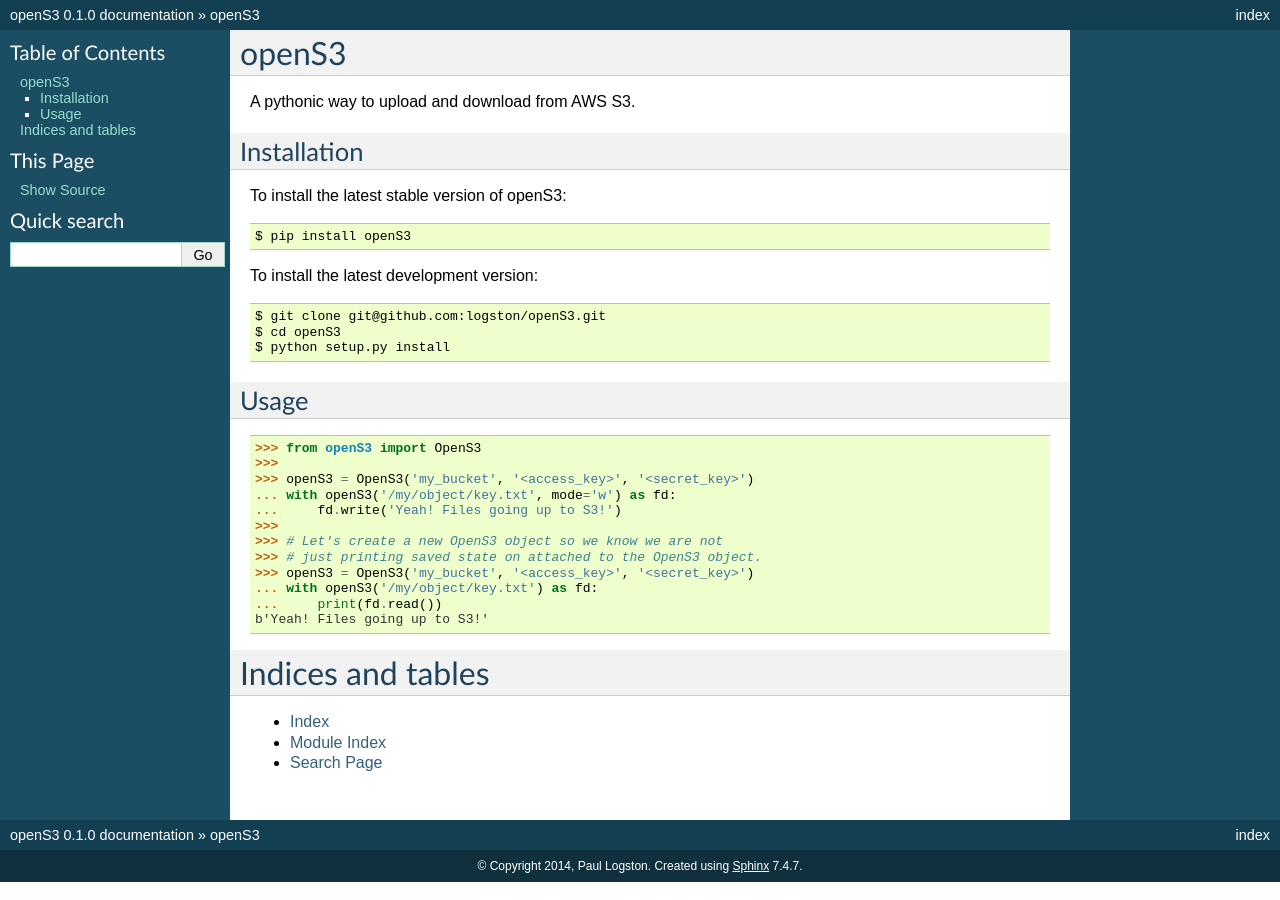
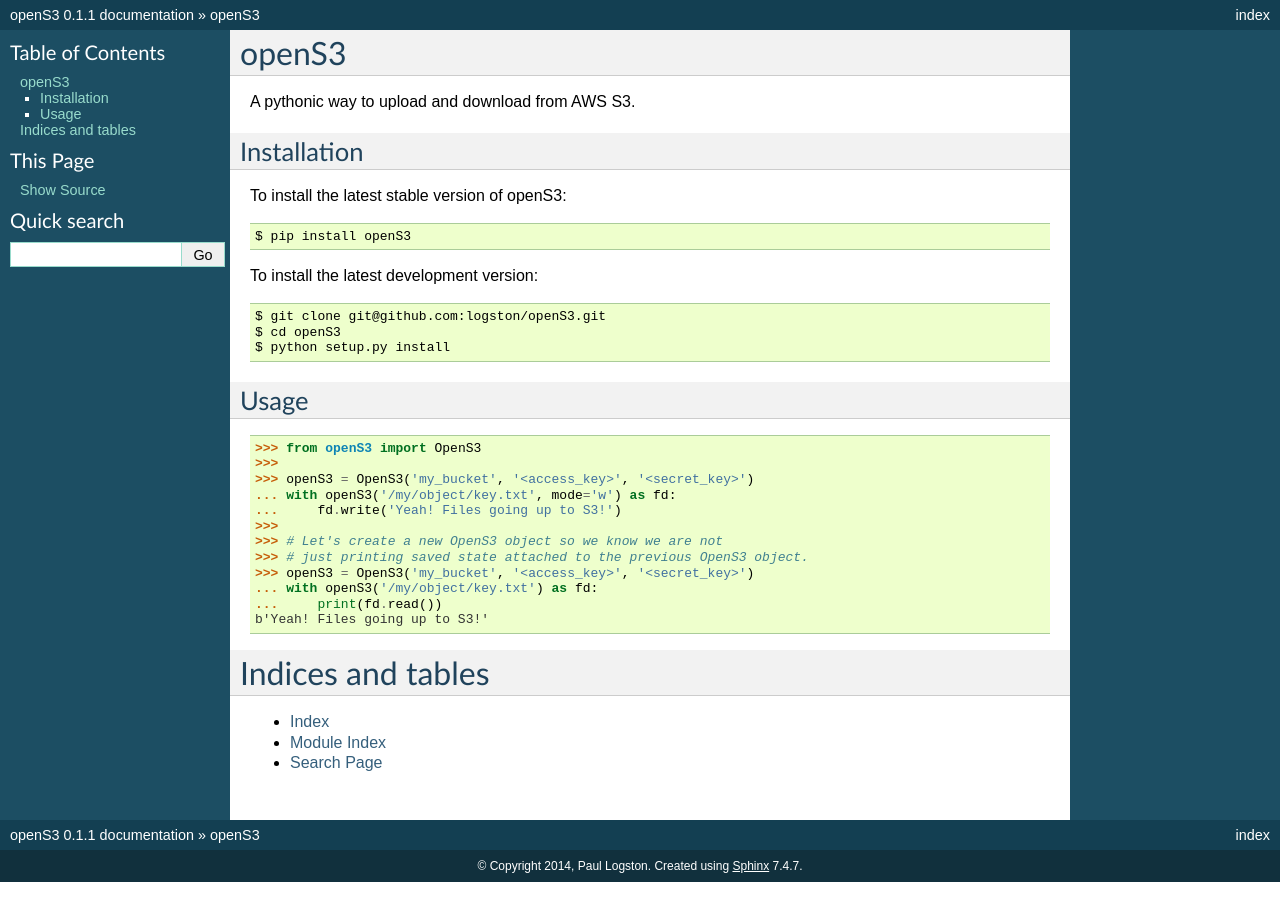
Before and after one commit to logston/openS3, a Sphinx documentation site: the page built from docs/index.rst, in a window 1280 px wide. Built offline with Sphinx 7.4.7, drawn with Linux system fonts in a browser that asks for light colours.

Commit message:
Update docs.

```diff
--- a/README.rst
+++ b/README.rst
@@ -23,7 +23,7 @@ Usage
     ...     fd.write('Yeah! Files going up to S3!')
     >>>
     >>> # Let's create a new OpenS3 object so we know we are not
-    >>> # just printing saved state on attached to the OpenS3 object.
+    >>> # just printing saved state attached to the previous OpenS3 object.
     >>> openS3 = OpenS3('my_bucket', '<access_key>', '<secret_key>')
     ... with openS3('/my/object/key.txt') as fd:
     ...     print(fd.read())
--- a/docs/index.rst
+++ b/docs/index.rst
@@ -38,7 +38,7 @@ Usage
     ...     fd.write('Yeah! Files going up to S3!')
     >>>
     >>> # Let's create a new OpenS3 object so we know we are not
-    >>> # just printing saved state on attached to the OpenS3 object.
+    >>> # just printing saved state attached to the previous OpenS3 object.
     >>> openS3 = OpenS3('my_bucket', '<access_key>', '<secret_key>')
     ... with openS3('/my/object/key.txt') as fd:
     ...     print(fd.read())
--- a/openS3/__init__.py
+++ b/openS3/__init__.py
@@ -2,6 +2,6 @@ from .utils import OpenS3
 
 __author__ = 'Paul Logston'
 __email__ = 'code@logston.me'
-__version__ = '0.1.0'
+__version__ = '0.1.1'
 
 __all__ = ('OpenS3',)
```
